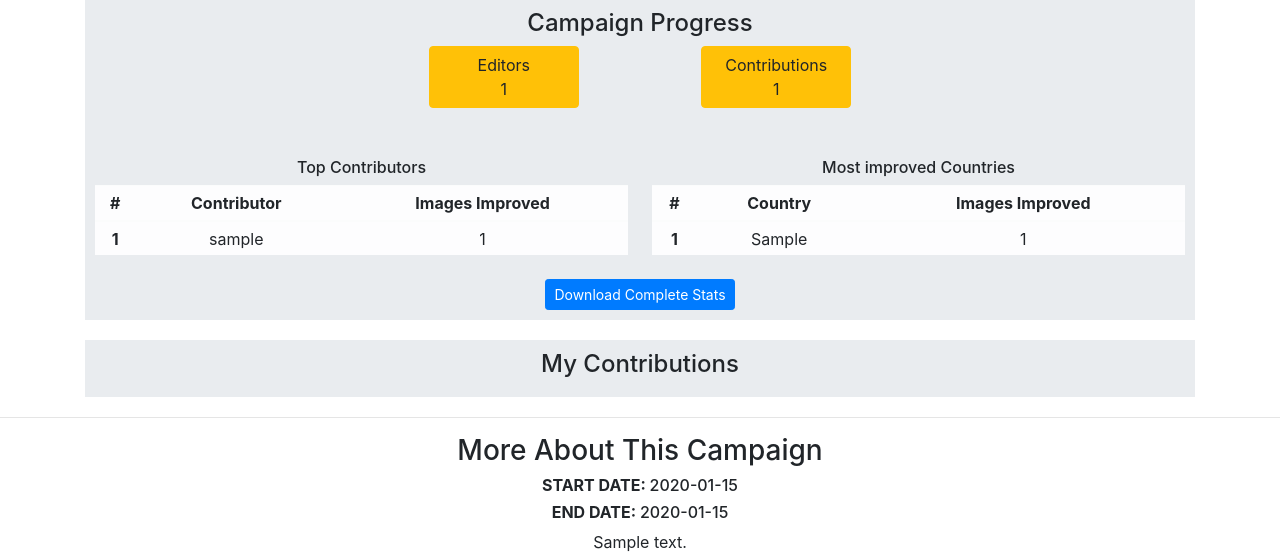
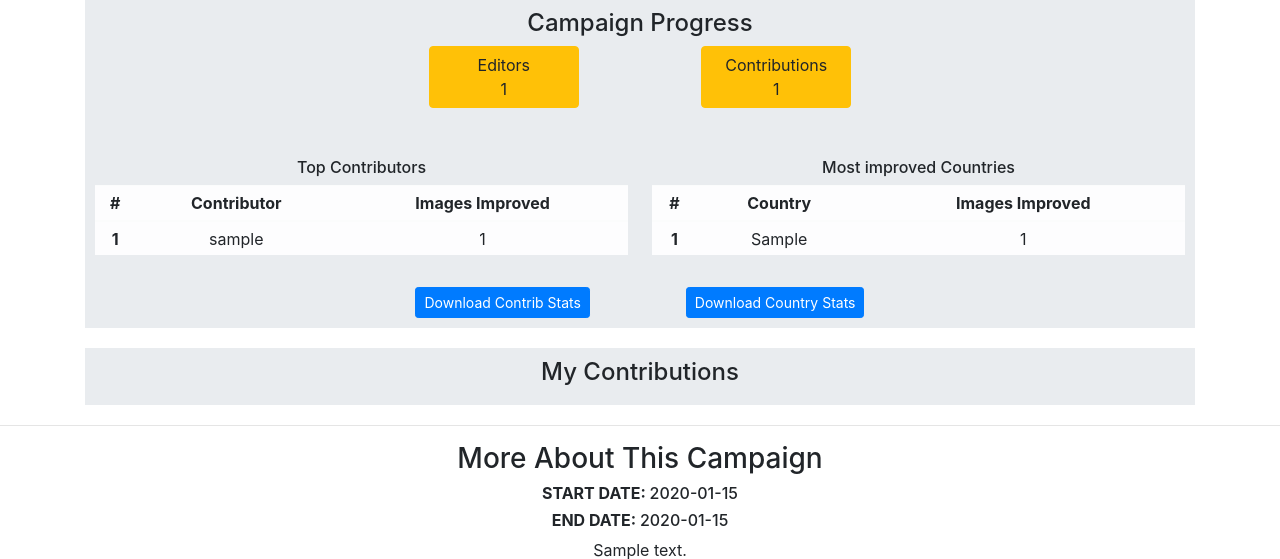
Before and after one commit to wikimedia/labs-tools-Isa, a Flask app: page /campaigns/1 in a window 1280 px wide. Shown: the part 325-884 px from the top of the page. Run offline with Flask 2, Linux system fonts and the light colour scheme; tables that the repository leaves empty hold one stand-in row (values such as "Sample post"); parts of the project's set-up code (start-up, migrations or seed data) failed here and were passed over; some libraries are stand-ins or nearby versions; some web fonts are replaced.

Commit message:
Add Export Campaign statistics feature
* Added CSV export for campaign contributors statistics
* Added CSV download for country statistics

Note: We add the config TEMPLATES_AUTO_RELOAD: True to config.yaml

Bug: T222303
Change-Id: I00a54b0abb95e97edc4962e706cac55e70ef8deb

```diff
--- a/isa/__init__.py
+++ b/isa/__init__.py
@@ -16,6 +16,7 @@ app.config.update(
 # Another secret key will be generated later
 app.config['SQLALCHEMY_DATABASE_URI']
 app.config['SECRET_KEY']
+app.config['TEMPLATES_AUTO_RELOAD']
 
 # We hook babel to our app
 babel = Babel(app)
--- a/isa/campaigns/routes.py
+++ b/isa/campaigns/routes.py
@@ -1,20 +1,26 @@
+import os
+import csv
+import sys
+import json
+import shutil
+import glob
+
 from datetime import datetime
-from flask import render_template, redirect, url_for, flash, request, session, Blueprint
+from flask import render_template, redirect, url_for, flash, request, session, Blueprint, send_file
 from isa import gettext
 from flask_login import current_user
-import sys
-import json
 
-
+from io import StringIO
 from isa import db
-from isa.utils.languages import getLanguages
 from isa.campaigns.forms import CampaignForm, UpdateCampaignForm
 from isa.models import Campaign, Contribution, User
 from isa.campaigns.utils import (constructEditContent, get_campaign_category_list, get_country_from_code,
-                                 compute_campaign_status, buildCategoryObject)
+                                 compute_campaign_status, buildCategoryObject, create_campaign_country_stats_csv,
+                                 create_campaign_contributor_stats_csv)
 from isa.main.utils import testDbCommitSuccess, getCampaignCountryData
 from isa.users.utils import (get_user_language_preferences,
                              getAllUsersContributionsPerCampaign, getUserRanking, getCurrentUserImagesImproved)
+from isa.utils.languages import getLanguages
 
 
 campaigns = Blueprint('campaigns', __name__)
@@ -86,6 +92,42 @@ def getCampaignById(id):
     # We get all the campaign coountry sorted data
     all_campaign_country_statistics_data = getCampaignCountryData(id)
 
+    campaign_stats = {}
+    campaign_stats['all_contributors_data'] = all_contributors_data
+    campaign_stats['all_campaign_country_statistics_data'] = all_campaign_country_statistics_data
+
+    # Delete the files in the campaign directory
+    stats_path = os.getcwd() + '/campaign_stats_files/' + str(campaign.id)
+    files = glob.glob(stats_path + '/*')
+    if len(files) > 0:
+        for f in files:
+            os.remove(f)
+            # print('Deleted Existing Campaign file'+ f, file=sys.stderr)
+
+    # We create the campaign stats directory if it does not exist
+    if not os.path.exists(stats_path):
+        os.makedirs(stats_path)
+
+    # We build the campaign statistucs file here with the contributor stats
+    # 1 - country contribution file
+
+    campaign_name = campaign.campaign_name
+    stats_file_directory = stats_path
+    country_fields = ['rank', 'country', 'images_improved']
+    country_stats_data = campaign_stats['all_campaign_country_statistics_data']
+
+    country_csv_file = create_campaign_country_stats_csv(stats_file_directory, campaign_name,
+                                                         country_fields, country_stats_data)
+
+    # 2 - contributors file
+    contributor_fields = ['rank', 'username', 'images_improved']
+    contributor_stats_data = campaign_stats['all_contributors_data']
+
+    contributor_csv_file = create_campaign_contributor_stats_csv(stats_file_directory,
+                                                                 campaign_name,
+                                                                 contributor_fields,
+                                                                 contributor_stats_data)
+
     return render_template('campaign/campaign.html', title=gettext('Campaign - ') + campaign.campaign_name,
                            campaign=campaign,
                            campaign_manager=campaign_manager.username,
@@ -98,7 +140,9 @@ def getCampaignById(id):
                            all_contributors_data=all_contributors_data,
                            current_user_rank=current_user_rank,
                            all_campaign_country_statistics_data=all_campaign_country_statistics_data,
-                           current_user_images_improved=current_user_images_improved)
+                           current_user_images_improved=current_user_images_improved,
+                           contributor_csv_file=contributor_csv_file,
+                           country_csv_file=country_csv_file)
 
 
 @campaigns.route('/campaigns/create', methods=['GET', 'POST'])
@@ -134,9 +178,13 @@ def CreateCampaign():
                 flash(gettext('Sorry %(campaign_name)s Could not be created',
                               campaign_name=form.campaign_name.data), 'danger')
             else:
+                campaign_stats_path = str(campaign.id)
+                stats_path = os.getcwd() + '/campaign_stats_files/' + campaign_stats_path
+                if not os.path.exists(stats_path):
+                    os.makedirs(stats_path)
                 flash(gettext('%(campaign_name)s Campaign created!',
                               campaign_name=form.campaign_name.data), 'success')
-                return redirect(url_for('campaigns.getCampaigns'))
+                return redirect(url_for('campaigns.getCampaignById', id=campaign.id))
         return render_template('campaign/create_campaign.html', title=gettext('Create a campaign'),
                                form=form, datetime=datetime,
                                username=username,
@@ -273,3 +321,21 @@ def postContribution():
                 # flash(gettext('Thanks for your contribution'), 'success')
                 return("Success!")
     return("Failure")
+
+
+@campaigns.route('/campaigns/<int:id>/contrib_stats_download/<string:filename>', methods=['GET', 'POST'])
+def downloadContributionStats(id, filename):
+    if filename:
+        return send_file(os.getcwd() + '/campaign_stats_files/' + str(id) + '/' + filename,
+                         as_attachment=True, cache_timeout=0, last_modified=True)
+    else:
+        flash('Download may be unavailable now', 'info')
+
+
+@campaigns.route('/campaigns/<int:id>/country_stats_download/<string:filename>', methods=['GET', 'POST'])
+def downloadCountryStats(id, filename):
+    if filename:
+        return send_file(os.getcwd() + '/campaign_stats_files/' + str(id) + '/' + filename,
+                         as_attachment=True, cache_timeout=0, last_modified=True)
+    else:
+        flash('Download may be unavailable now', 'info')
--- a/isa/campaigns/utils.py
+++ b/isa/campaigns/utils.py
@@ -1,4 +1,5 @@
 import json
+import csv
 import pycountry
 
 from datetime import datetime
@@ -98,3 +99,31 @@ def buildCategoryObject(category):
     cat_object_body['name'] = category
     cat_object_body['depth'] = 0
     return cat_object_body
+
+
+def create_campaign_country_stats_csv(stats_file_directory, campaign_name,
+                                      country_fields, country_stats_data):
+    file_directory = stats_file_directory + '/' + campaign_name.replace(' ', '_') + '_country_stats.csv'
+    # We build the campaign statistucs file here with the country stats stats
+    with open(file_directory, 'w') as csv_file:
+        writer = csv.writer(csv_file)
+        fields = country_fields
+        writer = csv.DictWriter(csv_file, fieldnames=fields)
+        writer.writeheader()
+        writer.writerows(country_stats_data)
+    csv_file.close()
+    return campaign_name.replace(' ', '_') + '_country_stats.csv'
+
+
+def create_campaign_contributor_stats_csv(stats_file_directory, campaign_name,
+                                          contributor_fields, contributor_stats_data):
+    # We build the campaign statistucs file here with the country stats stats
+    file_directory = stats_file_directory + '/' + campaign_name.replace(' ', '_') + '_stats.csv'
+    with open(file_directory, 'w') as contrib_csv_file:
+        writer = csv.writer(contrib_csv_file)
+        fields = contributor_fields
+        writer = csv.DictWriter(contrib_csv_file, fieldnames=fields)
+        writer.writeheader()
+        writer.writerows(contributor_stats_data)
+    contrib_csv_file.close()
+    return campaign_name.replace(' ', '_') + '_stats.csv'
--- a/isa/main/routes.py
+++ b/isa/main/routes.py
@@ -1,6 +1,9 @@
+import os
+
 from flask import Blueprint, render_template, session, redirect, url_for
 from flask_login import current_user
 from isa import gettext
+
 
 from isa.users.utils import add_user_to_db, get_user_language_preferences
 
@@ -10,6 +13,9 @@ main = Blueprint('main', __name__)
 @main.route('/')
 def home():
     username = session.get('username', None)
+    directory = os.getcwd() + '/campaign_stats_files/'
+    if not os.path.exists(directory):
+        os.makedirs(directory)
     username_for_current_user = add_user_to_db(username)
     return render_template('main/home.html',
                            title='Home',
--- a/isa/templates/campaign/campaign.html
+++ b/isa/templates/campaign/campaign.html
@@ -17,7 +17,7 @@
             </select>
         </div>
     {% endif %}
-        <a id="get_started_btn" href="{{url_for('campaigns.contributeToCampaign', id=campaign.id ) }}" class="btn btn-primary" >Get Started</a>
+        <a id="get_started_btn" href="{{url_for('campaigns.contributeToCampaign', id=campaign.id ) }}" class="btn btn-primary" >{{ _('Get Started') }}</a>
     </div>
 </div>
 
@@ -94,8 +94,11 @@
             </table>
         </div>
     </div>
-    <button class="btn btn-primary btn-sm more-stats-btn mt-2">{{ _('Download Complete Stats') }}</button>
+    <div class="main-stats-label-group mx-auto mt-3">
+        <a id="download_country_stats_btn" href="{{url_for('campaigns.downloadContributionStats', id=campaign.id, filename=contributor_csv_file) }}"  class="btn btn-sm btn-primary" >{{ _('Download Contrib Stats') }}</a>
+        <a id="download_country_stats_btn" href="{{url_for('campaigns.downloadCountryStats', id=campaign.id, filename=country_csv_file) }}"  class="btn btn-sm btn-primary" >{{ _('Download Country Stats') }}</a>
     </div>
+</div>
 </div>
 
 <div class="container user-stats text-center">
```
Also changed, not shown: 1 other file.
